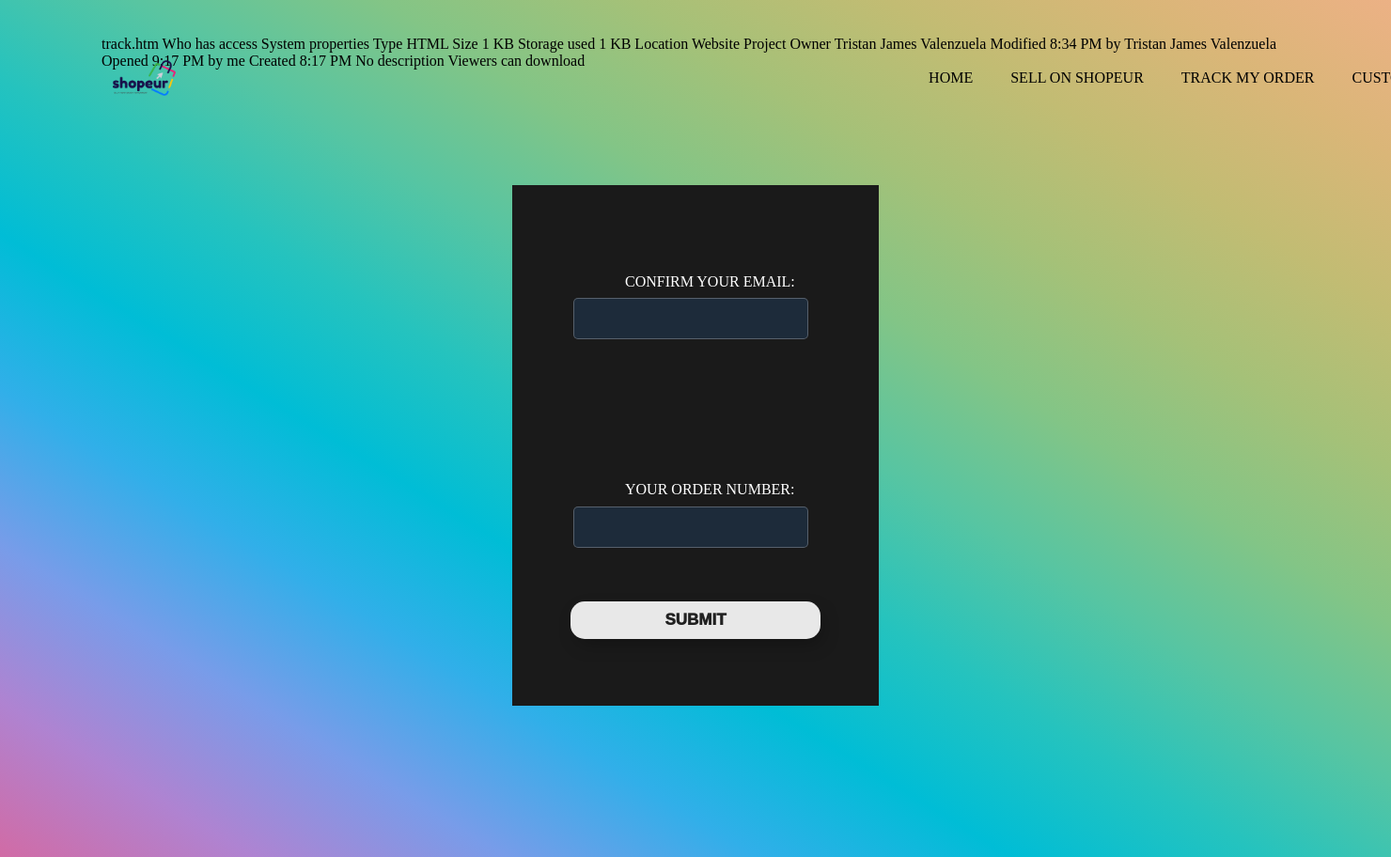
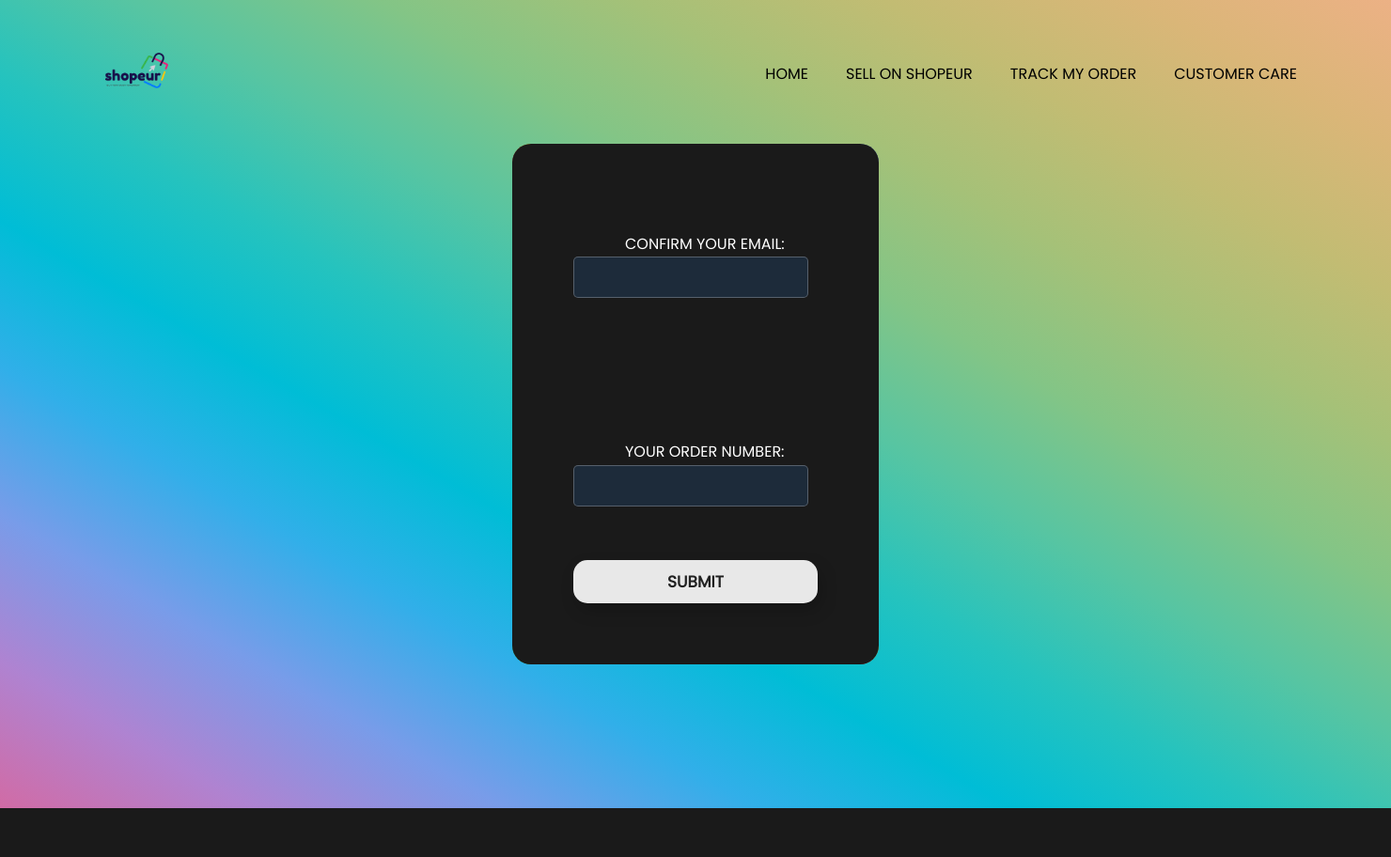
Before and after one commit to AngryBert09/Shopeur, a PHP site: page /track.html in a window 1480 px wide; the page is wider, and only the part inside the window is pictured. Shown: that part at 94% size. After the commit the page ends 860 px from the top of that part, so only its background shows below. Run offline with PHP 8.4, Linux system fonts and the light colour scheme.

Commit message:
Delete some codes

```diff
--- a/Shopeur E-COMMERCE/track.css
+++ b/Shopeur E-COMMERCE/track.css
@@ -1,35 +1,11 @@
-track.htm
-Who has access
-
-System properties
-Type
-HTML
-Size
-1 KB
-Storage used
-1 KB
-Location
-Website Project
-Owner
-Tristan James Valenzuela
-Modified
-8:34 PM by Tristan James Valenzuela
-Opened
-9:17 PM by me
-Created
-8:17 PM
-No description
-Viewers can download
-@import url('https://fonts.googleapis.com/css?family=Poppins');
-*
-{
+@import url("https://fonts.googleapis.com/css?family=Poppins");
+* {
   margin: 0;
   padding: 0;
   box-sizing: border-box;
-    font-family: 'Poppins', sans-serif;
+  font-family: "Poppins", sans-serif;
 }
-body
-{
+body {
   position: relative;
   min-height: 100vh;
   display: flex;
@@ -37,15 +13,43 @@
   align-items: center;
   flex-direction: column;
   padding: 30px 100px;
-    background-image: linear-gradient(to right top, #d16ba5, #af83d1, #789ce9, #31afe9, #00bdd6, #25c3be, #57c5a2, #83c586, #a5c178, #c2bc73, #dab678, #ecb185);
+  background-image: linear-gradient(
+    to right top,
+    #d16ba5,
+    #af83d1,
+    #789ce9,
+    #31afe9,
+    #00bdd6,
+    #25c3be,
+    #57c5a2,
+    #83c586,
+    #a5c178,
+    #c2bc73,
+    #dab678,
+    #ecb185
+  );
 }
 .card {
   width: 390px;
   height: 554px;
-    background-image: linear-gradient(to right top, #21E86D, #B73496, #21E86D, #B73496, #21E86D, #B73496, #D5FF00, #4B72DD, #D5FF00, #4B72DD, #D5FF00, #4B72DD);
+  background-image: linear-gradient(
+    to right top,
+    #21e86d,
+    #b73496,
+    #21e86d,
+    #b73496,
+    #21e86d,
+    #b73496,
+    #d5ff00,
+    #4b72dd,
+    #d5ff00,
+    #4b72dd,
+    #d5ff00,
+    #4b72dd
+  );
   border-radius: 20px;
-    -webkit-transition: all .3s;
-    transition: all .3s;
+  -webkit-transition: all 0.3s;
+  transition: all 0.3s;
   text-align: center;
   justify-content: center;
   align-items: center;
@@ -55,9 +59,9 @@
   width: 390px;
   height: 554px;
   background-color: #1a1a1a;
-    border-radius:;
-    -webkit-transition: all .2s;
-    transition: all .2s;
+  border-radius: 20px;
+  -webkit-transition: all 0.2s;
+  transition: all 0.2s;
 }
 
 .card2:hover {
@@ -68,8 +72,8 @@
 }
 
 .card:hover {
-    -webkit-box-shadow: 0px 0px 30px 1px rgba(0, 255, 117, 0.30);
-            box-shadow: 0px 0px 30px 1px rgba(0, 255, 117, 0.30);
+  -webkit-box-shadow: 0px 0px 30px 1px rgba(0, 255, 117, 0.3);
+  box-shadow: 0px 0px 30px 1px rgba(0, 255, 117, 0.3);
 }
 button {
   padding: 10px 100px;
@@ -81,8 +85,8 @@
   position: relative;
   font-weight: 1000;
   font-size: 17px;
-    -webkit-box-shadow: 4px 8px 19px -3px rgba(0,0,0,0.27);
-    box-shadow: 4px 8px 19px -3px rgba(0,0,0,0.27);
+  -webkit-box-shadow: 4px 8px 19px -3px rgba(0, 0, 0, 0.27);
+  box-shadow: 4px 8px 19px -3px rgba(0, 0, 0, 0.27);
   transition: all 250ms;
   overflow: hidden;
   cursor: pointer;
@@ -98,28 +102,24 @@
   border-radius: 15px;
   background-color: #212121;
   z-index: -1;
-    -webkit-box-shadow: 4px 8px 19px -3px rgba(0,0,0,0.27);
-    box-shadow: 4px 8px 19px -3px rgba(0,0,0,0.27);
-    transition: all 250ms
+  -webkit-box-shadow: 4px 8px 19px -3px rgba(0, 0, 0, 0.27);
+  box-shadow: 4px 8px 19px -3px rgba(0, 0, 0, 0.27);
+  transition: all 250ms;
 }
-button:hover
-{
+button:hover {
   color: #e8e8e8;
 }
-button:hover::before
-{
+button:hover::before {
   width: 100%;
 }
-.inputBox
-{
+.inputBox {
   position: relative;
   width: 240px;
   height: 40%;
   flex-direction: column;
   display: flex;
 }
-.inputBox input
-{
+.inputBox input {
   position: relative;
   width: 250px;
   height: 20%;
@@ -133,8 +133,7 @@
   margin-top: 50%;
   margin-left: 27%;
 }
-body2
-{
+body2 {
   display: flex;
   justify-content: center;
   align-items: center;
@@ -143,8 +142,7 @@
   gap: 30px;
 }
 
-header
-{
+header {
   position: absolute;
   top: 0;
   left: 0;
@@ -155,32 +153,25 @@
   align-items: center;
   z-index: 1000;
 }
-.logo
-{
+.logo {
   max-width: 90px;
 }
-.navigation
-{
+.navigation {
   display: flex;
 }
-.navigation li
-{
-    List-style: none;
+.navigation li {
+  list-style: none;
 }
-.navigation li a
-{
+.navigation li a {
   position: relative;
   color: rgb(0, 0, 0);
   text-decoration: none;
   margin-left: 40px;
 }
-.inputBox input
-{
-
+.inputBox input {
   padding: 10px 20px;
 }
-.inputBox span
-{
+.inputBox span {
   position: absolute;
   text-align: center;
   width: 190px;
@@ -195,16 +186,14 @@
   outline: none;
 }
 .inputBox:nth-child(2) input:valid ~ span,
-.inputBox:nth-child(2) input:focus ~ span
-{
+.inputBox:nth-child(2) input:focus ~ span {
   border-left: 1px solid #00dfc4;
   border-right: 1px solid #00dfc4;
   color: #00dfc4;
   border-radius: 2px;
 }
 .inputBox input:valid ~ span,
-.inputBox input:focus ~ span
-{
+.inputBox input:focus ~ span {
   color: #00dfc4;
   transform: translateX(-7px) translateY(10px);
   font-size: 0.85em;
@@ -215,7 +204,6 @@
   letter-spacing: 0.2em;
 }
 .inputBox input:valid,
-.inputBox input:focus
-{
+.inputBox input:focus {
   border: 1px solid #00dfc4;
 }
--- a/Shopeur E-COMMERCE/track.html
+++ b/Shopeur E-COMMERCE/track.html
@@ -1,25 +1,4 @@
-track.htm
-Who has access
 
-System properties
-Type
-HTML
-Size
-1 KB
-Storage used
-1 KB
-Location
-Website Project
-Owner
-Tristan James Valenzuela
-Modified
-8:34 PM by Tristan James Valenzuela
-Opened
-9:17 PM by me
-Created
-8:17 PM
-No description
-Viewers can download
 <!DOCTYPE html>
 <html lang="en">
 <head>
@@ -32,13 +11,13 @@
 <body2>
     <section class="main">
         <header>
-            <a href="home.htm"><img src="images/logo.png" class="logo"></a>
+            <a href="home.html"><img src="images/logo.png" class="logo"></a>
             <div class="toggle"></div>
             <ul class="navigation">
-                <li><a href="home.htm">HOME</a></li>
-                <li><a href="sell.htm">SELL ON SHOPEUR</a></li>
-                <li><a href="track.htm">TRACK MY ORDER</a></li>
-                <li><a href="care.htm">CUSTOMER CARE</a></li>
+                <li><a href="home.html">HOME</a></li>
+                <li><a href="sell.html">SELL ON SHOPEUR</a></li>
+                <li><a href="track.html">TRACK MY ORDER</a></li>
+                <li><a href="care.html">CUSTOMER CARE</a></li>
             </ul>
         </header>
 </body2>
```
Also changed, not shown: Shopeur E-COMMERCE/trackbackup.css (+62 -71 lines), Shopeur E-COMMERCE/trackbackup.html (+38 -0 lines). Lines whose indentation alone changed are shown as unchanged.
